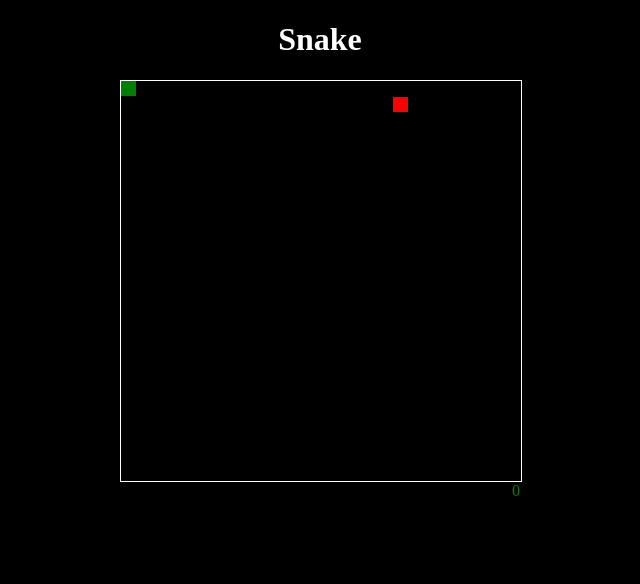
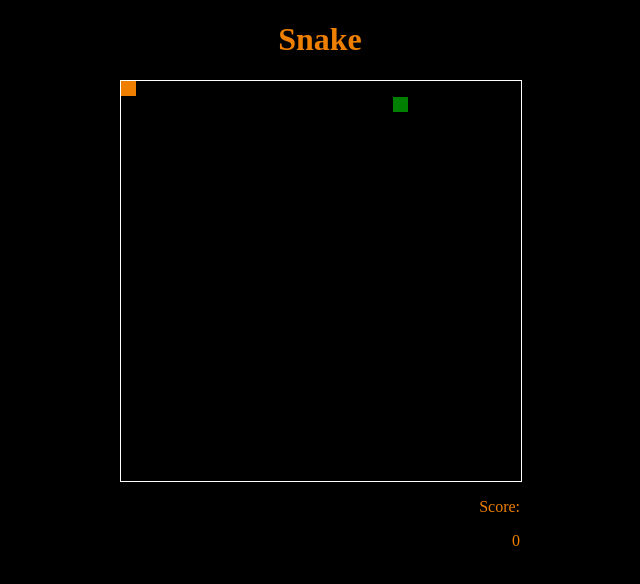
Before and after one commit to marcHekeler/marcHekeler.github.io, a plain HTML site: page index.html in a window 1280 px wide. Shown: the whole page, without its empty margins (320-960 px from the left). Drawn offline with Linux system fonts and the light colour scheme.

Commit message:
Use Orange

```diff
--- a/index.html
+++ b/index.html
@@ -10,6 +10,7 @@
     <h1>Snake</h1>
     <div id="gameWrapper">
       <canvas width="400" height="400" id="game"></canvas>
+      <p>Score:</p>
       <div id="score"></div>
     </div>
     <script src="./script.js"></script>
--- a/script.js
+++ b/script.js
@@ -25,7 +25,7 @@ function placeApple() {
         posY = getRandomInteger(0, 24);
     } while (doesSnakeContainPosition({x: posX, y: posY}))
     applePosition = {x: posX, y: posY};
-    fillCell(applePosition, 'red');
+    fillCell(applePosition, 'green');
 }
 
 function resetGame() {
@@ -115,7 +115,7 @@ function moveSnake() {
     }
 
     // draw current cell
-    fillCell(snake.cells[0], 'green');
+    fillCell(snake.cells[0], '#ee7f01');
 }
 
 document.addEventListener('keydown', function(e) {
--- a/styles.css
+++ b/styles.css
@@ -1,6 +1,6 @@
 body {
     background: black;
-  	color: white;
+  	color: #ee7f01;
 }
 
 h1 {
@@ -14,11 +14,10 @@ h1 {
 
 #gameWrapper {
     margin: 0 auto;
+    text-align: right;
     width: 400px;
 }
 
 #score {
-    color: green;
     width: 100%;
-    text-align: right;
 }
```
